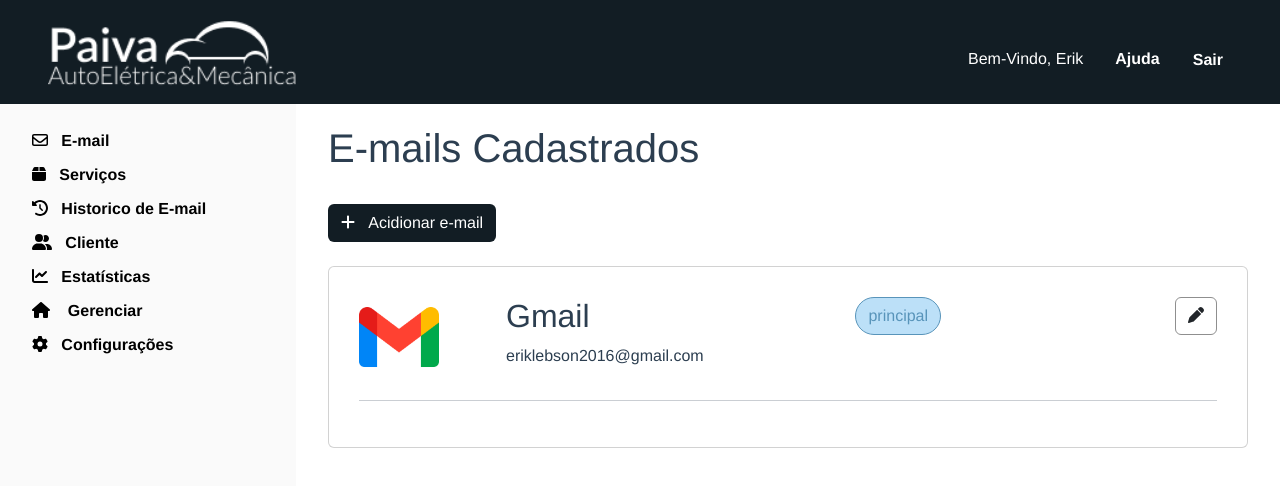
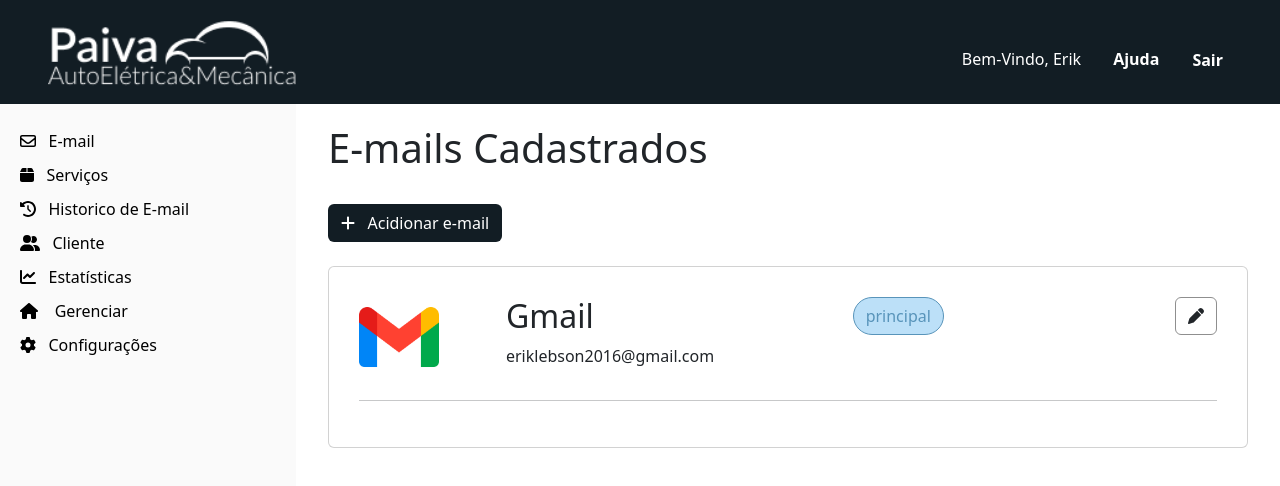
Before and after one commit to Eriklebson/TCC_ETEC_Vue, a Vue app in the folder mecanica_paiva/: page /DashBoard in a window 1280 px wide. Shown: the top 486 px of the page. Built offline with nearby package versions, Linux system fonts and the light colour scheme.

Commit message:
correção de estilo

```diff
--- a/mecanica_paiva/src/App.vue
+++ b/mecanica_paiva/src/App.vue
@@ -6,22 +6,5 @@
 </template>
 
 <style>
-#app {
-  font-family: Avenir, Helvetica, Arial, sans-serif;
-  -webkit-font-smoothing: antialiased;
-  -moz-osx-font-smoothing: grayscale;
-  text-align: center;
-  color: #2c3e50;
-}
 
-
-
-nav a {
-  font-weight: bold;
-  color: #2c3e50;
-}
-
-nav a.router-link-exact-active {
-  color: #42b983;
-}
 </style>
--- a/mecanica_paiva/src/DashBoard/components/MenuDashBoard.vue
+++ b/mecanica_paiva/src/DashBoard/components/MenuDashBoard.vue
@@ -22,6 +22,8 @@
     .menu{
         background-color: #FAFAFA;
         height: 89vh;
+        padding-left: 0px;
+        padding-right: 0px;
     }
     .menu h3{
         padding: 20px;
@@ -33,7 +35,7 @@
     }
     .menu li{
         padding: 5px 20px;
-        text-align: start;
+        transition: 0.5s;
     }
     .menu li:hover{
         background-color: rgb(112, 112, 112);
--- a/mecanica_paiva/src/DashBoard/components/NavDashBoard.vue
+++ b/mecanica_paiva/src/DashBoard/components/NavDashBoard.vue
@@ -2,7 +2,7 @@
     <div id="nav" class="container-fluid">
       <nav class="navbar navbar-expand-lg">
         <div class="container-fluid">
-          <a href="#" class="ms-5"
+          <a href="/" class="ms-5"
             ><!--Logo** Colocar a largura do tamanho da imagem sempre -->
             <img src="@/../public/imagem/navbar/logo.png" width="250" />
           </a>
--- a/mecanica_paiva/src/DashBoard/views/EmailView.vue
+++ b/mecanica_paiva/src/DashBoard/views/EmailView.vue
@@ -35,9 +35,6 @@
 </script>
 
 <style scoped>
-*{
-    text-align: start;
-}
 .adicionar{
     color: white;
     background-color: #121D24;
```
